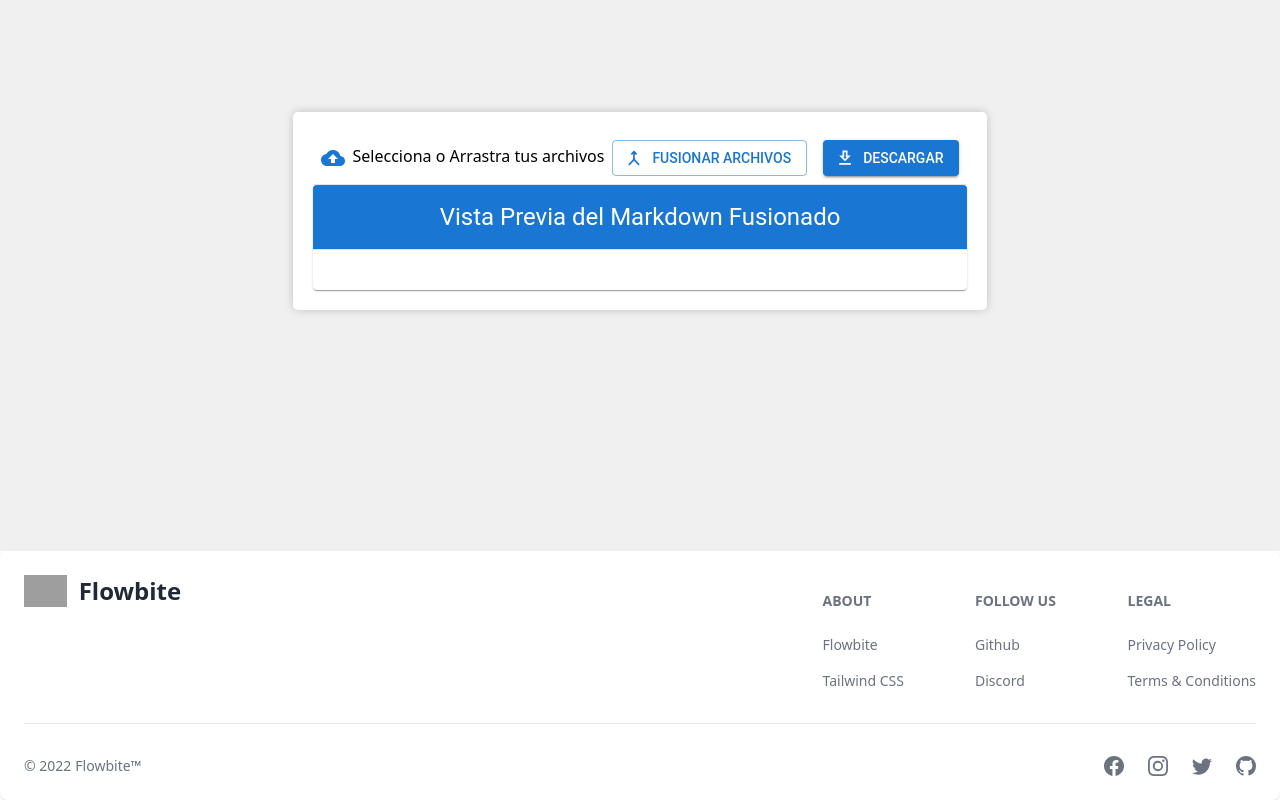
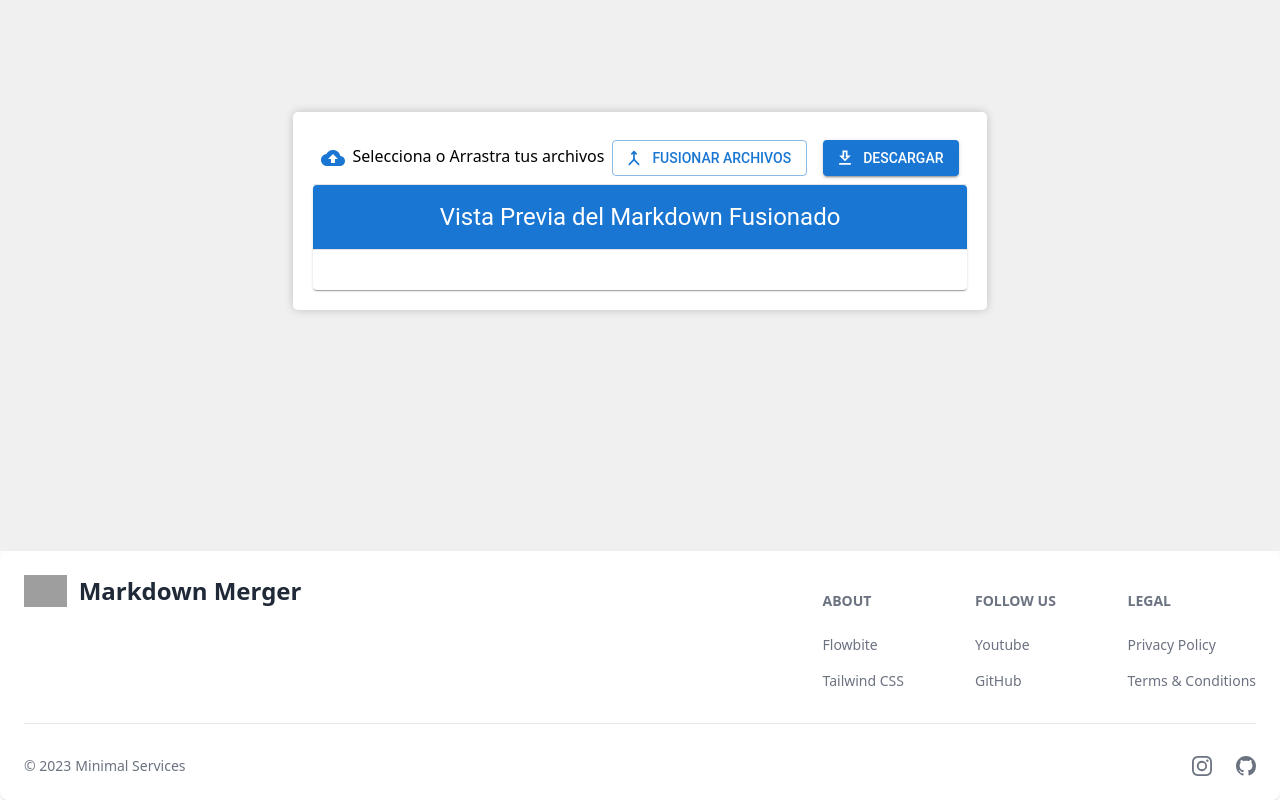
Before and after one commit to Not-Minimal/markdown-app, a React (Create React App) app: page / in a window 1280 px wide. Shown: the part 193-993 px from the top of the page. Built offline with nearby package versions, Linux system fonts and the light colour scheme; grey boxes are pictures that could not be loaded.

Commit message:
Actualizar Footer

```diff
--- a/src/components/Footer.jsx
+++ b/src/components/Footer.jsx
@@ -2,7 +2,7 @@
 
 import React from 'react';
 import { Footer } from 'flowbite-react';
-import { BsFacebook, BsGithub, BsInstagram, BsTwitter } from 'react-icons/bs';
+import { BsGithub, BsInstagram } from 'react-icons/bs';
 
 
 export default function FooterWithSocialMediaIcons() {
@@ -14,7 +14,7 @@ export default function FooterWithSocialMediaIcons() {
                         <Footer.Brand
                             alt="Flowbite Logo"
                             href="https://flowbite.com"
-                            name="Flowbite"
+                            name="Markdown Merger"
                             src="https://flowbite.com/docs/images/logo.svg"
                         />
                     </div>
@@ -33,11 +33,11 @@ export default function FooterWithSocialMediaIcons() {
                         <div>
                             <Footer.Title title="Follow us" />
                             <Footer.LinkGroup col>
-                                <Footer.Link href="#">
-                                    Github
+                                <Footer.Link href="https://youtube.com/@NotMinimal">
+                                    Youtube
                                 </Footer.Link>
-                                <Footer.Link href="#">
-                                    Discord
+                                <Footer.Link href="https://github.com/Not-Minimal">
+                                    GitHub
                                 </Footer.Link>
                             </Footer.LinkGroup>
                         </div>
@@ -57,25 +57,17 @@ export default function FooterWithSocialMediaIcons() {
                 <Footer.Divider />
                 <div className="w-full sm:flex sm:items-center sm:justify-between">
                     <Footer.Copyright
-                        by="Flowbite™"
+                        by="Minimal Services"
                         href="#"
-                        year={2022}
+                        year={2023}
                     />
                     <div className="mt-4 flex space-x-6 sm:mt-0 sm:justify-center">
                         <Footer.Icon
-                            href="#"
-                            icon={BsFacebook}
-                        />
-                        <Footer.Icon
-                            href="#"
+                            href="https://www.instagram.com/nottminimal/"
                             icon={BsInstagram}
                         />
                         <Footer.Icon
-                            href="#"
-                            icon={BsTwitter}
-                        />
-                        <Footer.Icon
-                            href="#"
+                            href="https://github.com/Not-Minimal"
                             icon={BsGithub}
                         />
 
```
